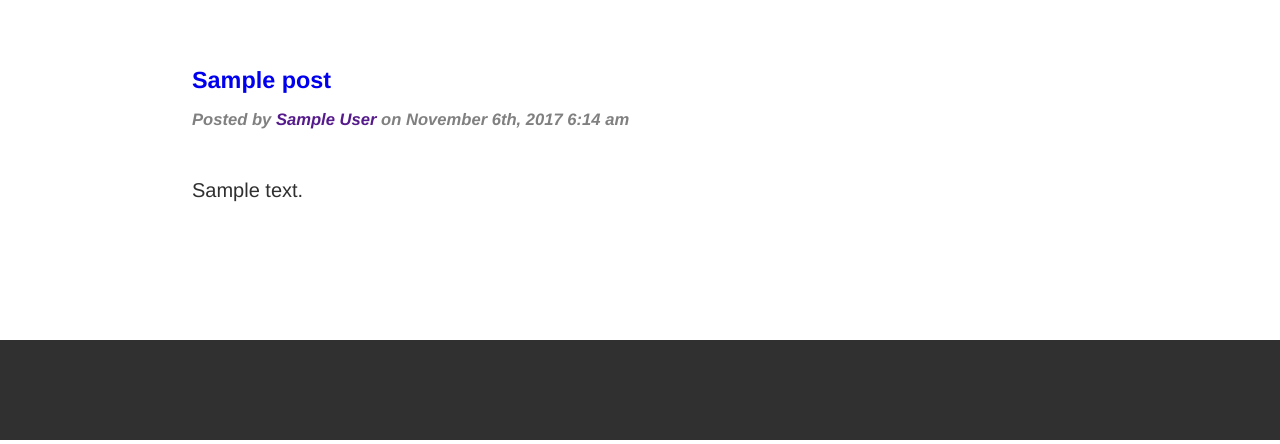
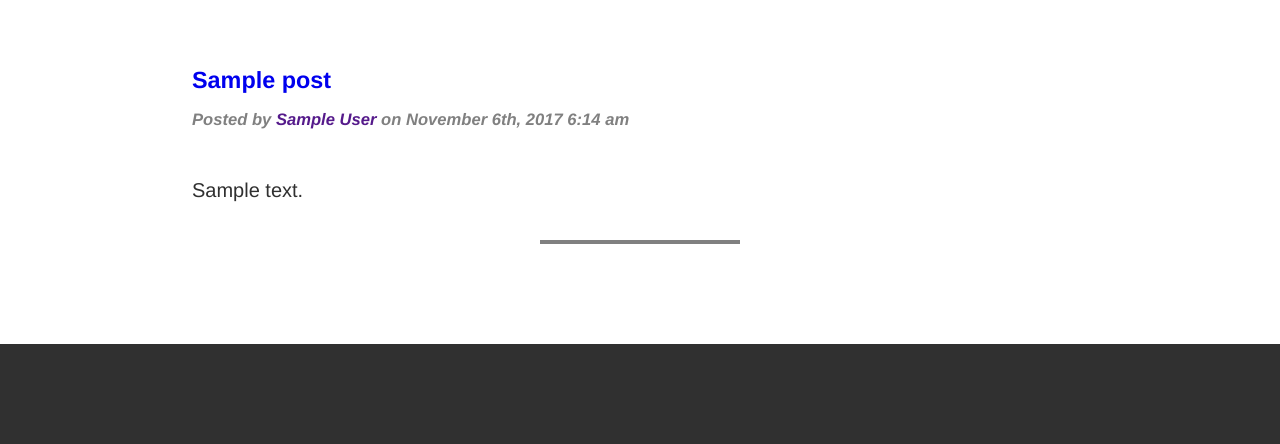
Before and after one commit to jSheraden/NewRes2017, a WordPress theme: template index.php in a window 1280 px wide. Shown: the part 770-1214 px from the top of the page. Run offline with PHP 8.4 and a stand-in for WordPress, Linux system fonts and the light colour scheme; the site name, menu and one post (Sample post) are stand-ins, and other content is empty.

Commit message:
Added separators to index page posts.

```diff
--- a/content.php
+++ b/content.php
@@ -12,4 +12,5 @@
     </i>
   </h5>
   <?php the_content(); ?>
+  <div class="separator light"></div>
 </div>
--- a/scss/style.scss
+++ b/scss/style.scss
@@ -64,6 +64,10 @@ i {
   background-color: #404040;
 }
 
+.light {
+  background-color: #808080;
+}
+
 .content-wrapper {
   position: relative;
   margin: 0 auto;
--- a/style.css
+++ b/style.css
@@ -50,6 +50,9 @@ i {
 .dark {
   background-color: #404040; }
 
+.light {
+  background-color: #808080; }
+
 .content-wrapper {
   position: relative;
   margin: 0 auto;
```
